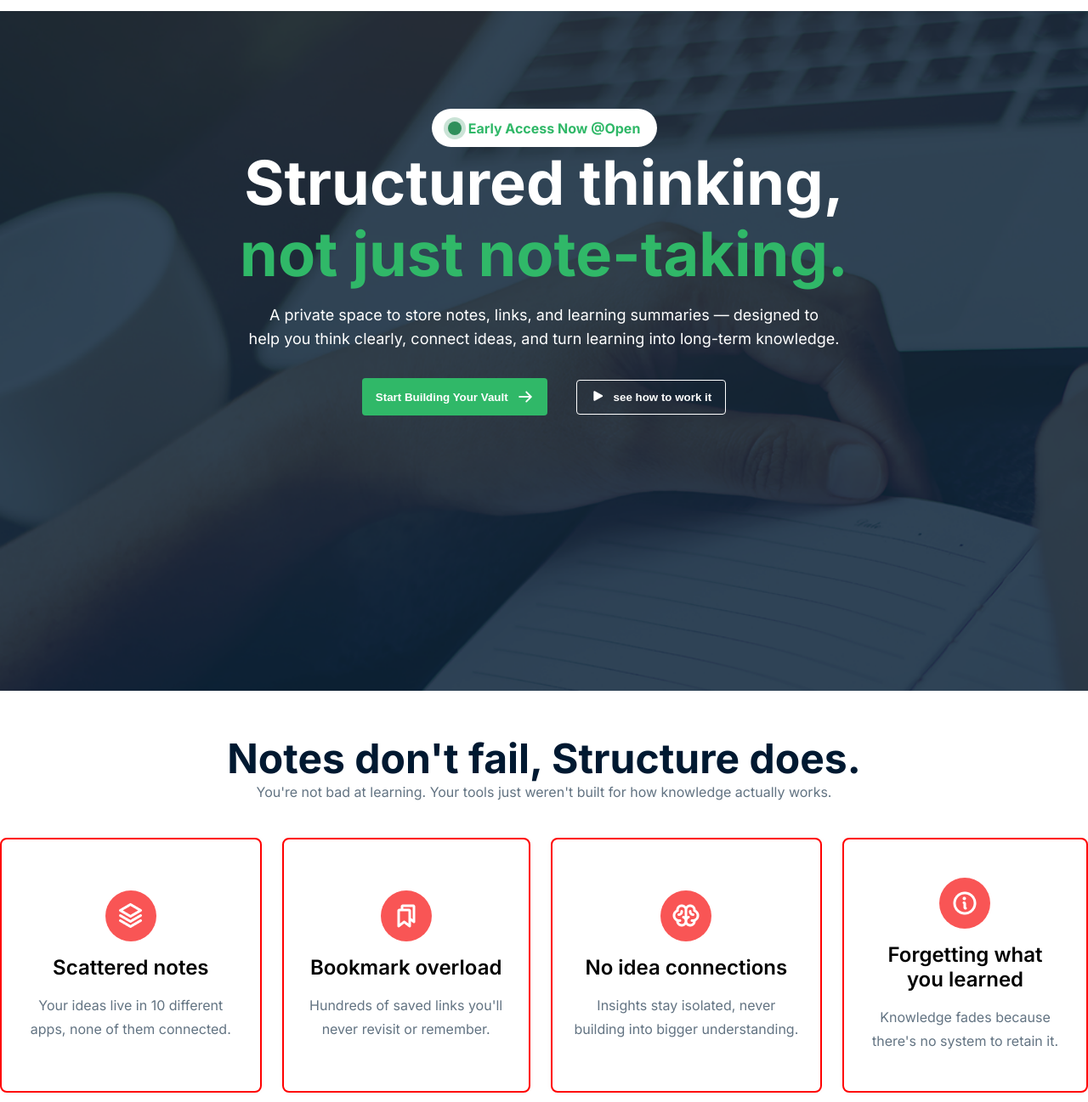
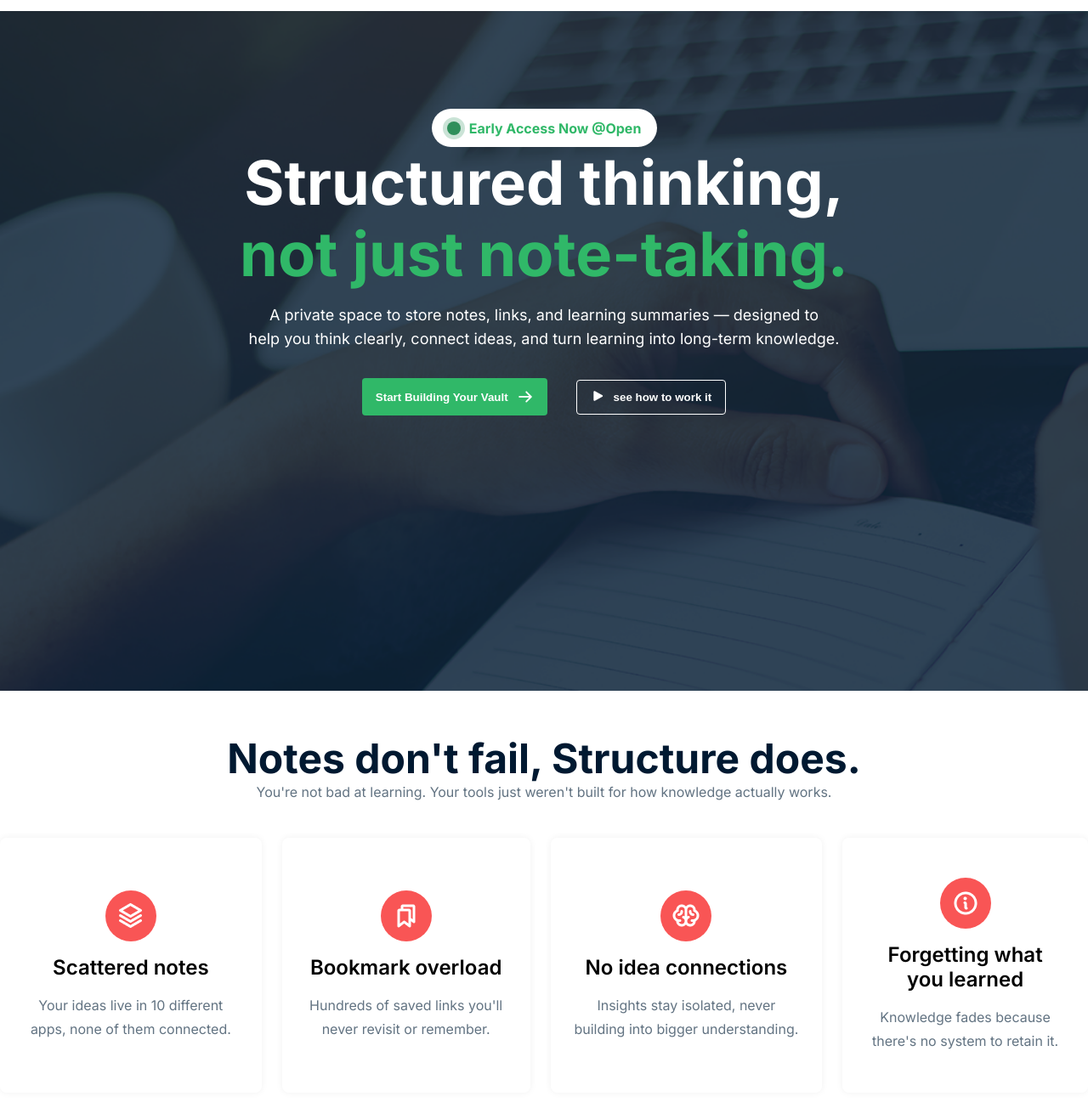
Before and after one commit to didarulalamrafi/assignment-1, a plain HTML site: page index.html in a window 1280 px wide. Shown: the part 83-1380 px from the top of the page at 85% size. Drawn offline with Linux system fonts and the light colour scheme.

Commit message:
some error fixed

```diff
--- a/style.css
+++ b/style.css
@@ -67,7 +67,6 @@ nav ul a{
     /* left: 200px; */
 }
 .dot{
-    margin-right: 8px;
     width: 16px;
     height: 16px;
     border-radius: 8px;
@@ -78,6 +77,7 @@ nav ul a{
     font-size: 16px;
     font-weight: bold;
     display: flex;
+    gap: 10px;
     align-items: center;
     justify-content: center;
     margin: 0 auto;
@@ -161,7 +161,7 @@ nav ul a{
     box-shadow: 0 0 8px 0 #00000006;
     max-width: 322px;
     height: 300px;
-    border: 2px solid red;
+    box-shadow: 0 0px 8px 0px rgba(0, 0, 0, 0.06);
 }
 .card .card-icon{
     display: flex;
```
